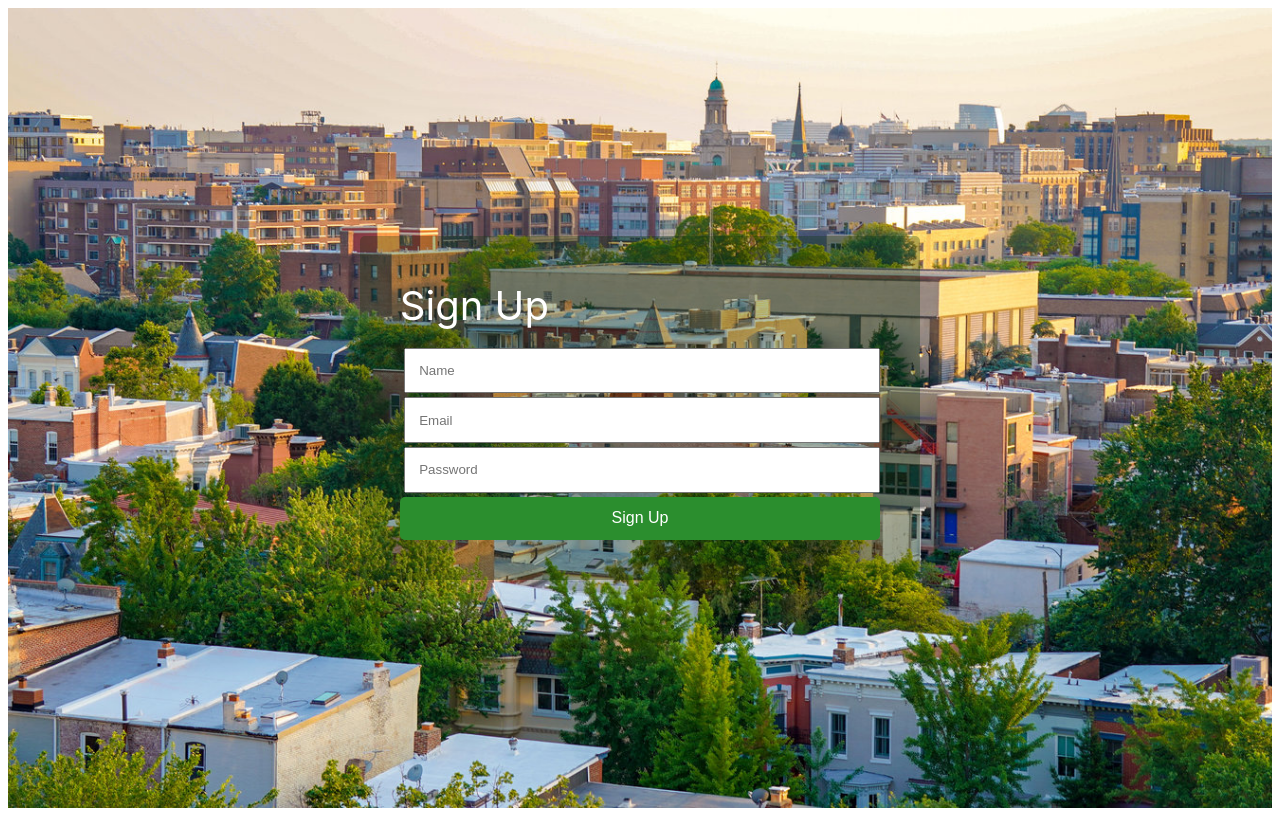
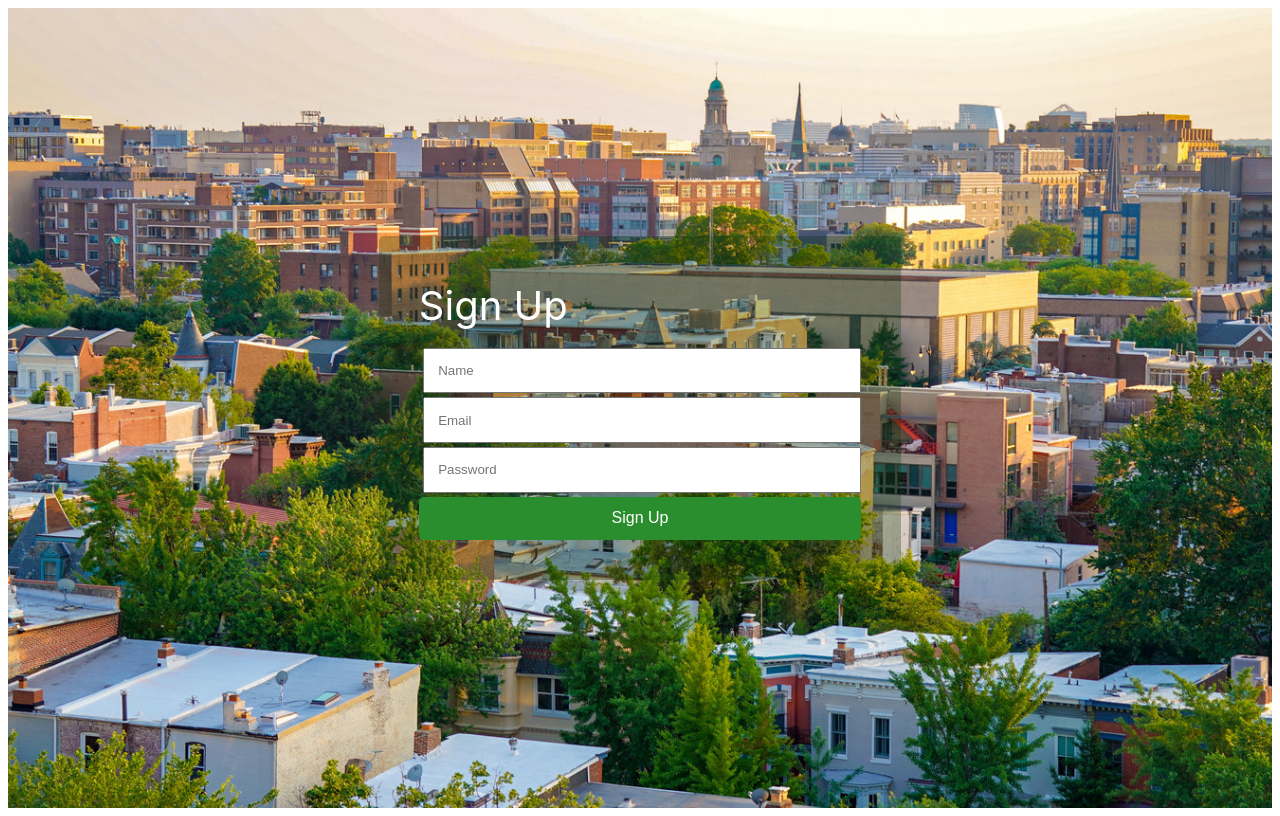
Before and after one commit to simk209/community-garden-2, a React (Vite) app: page /signup in a window 1280 px wide. Built offline with nearby package versions, Linux system fonts and the light colour scheme.

Commit message:
changed max width of login container

```diff
--- a/src/LoginPage.css
+++ b/src/LoginPage.css
@@ -11,7 +11,7 @@
 
 .sign-up-container{
     font-size: 2.5em;
-    width: 38%;
+    width: 35%;
     display: flex;
     flex-direction: column;
     background-color: #09350a4b;
```
